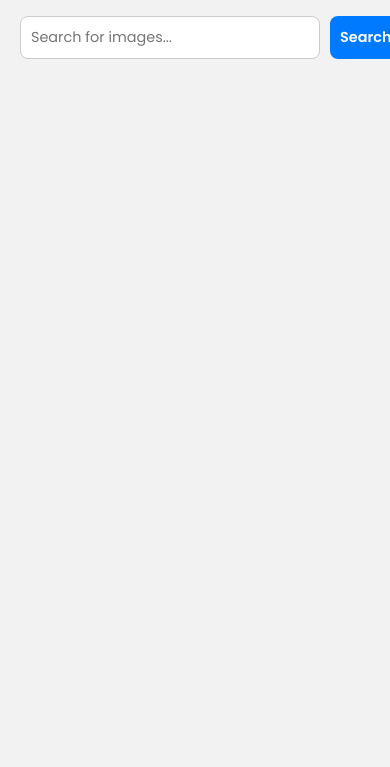
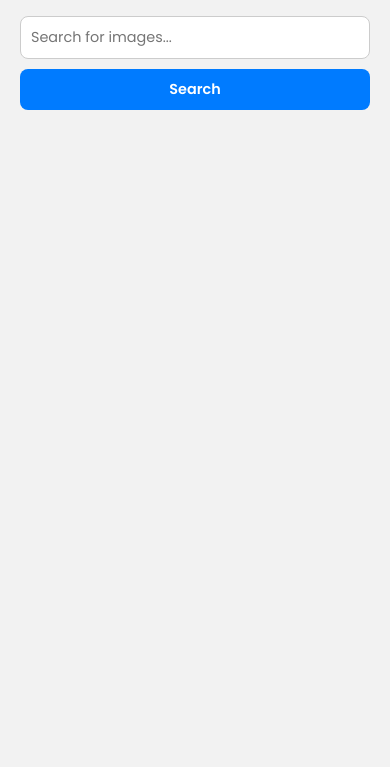
Before and after one commit to iamtahasc/Image-Finder-App, a plain HTML site: page index.html in a window 390 px wide. Shown: the part 77-844 px from the top of the page. Drawn offline with Linux system fonts and the light colour scheme.

Commit message:
Final CSS Update

```diff
--- a/style.css
+++ b/style.css
@@ -21,6 +21,8 @@ header h1 {
 }
 
 .search-container {
+    flex-wrap: wrap;
+    width: 100%;
     max-width: 600px;
     margin: 0 auto;
     display: flex;
@@ -121,8 +123,14 @@ header h1 {
         font-size: 1.8rem;
     }
 
+    .search-container {
+        flex-direction: column;
+        align-items: stretch;
+    }
+
     .search-container input,
     .search-container button {
+        width: 100%;
         font-size: 0.9rem;
         padding: 10px;
     }
```
